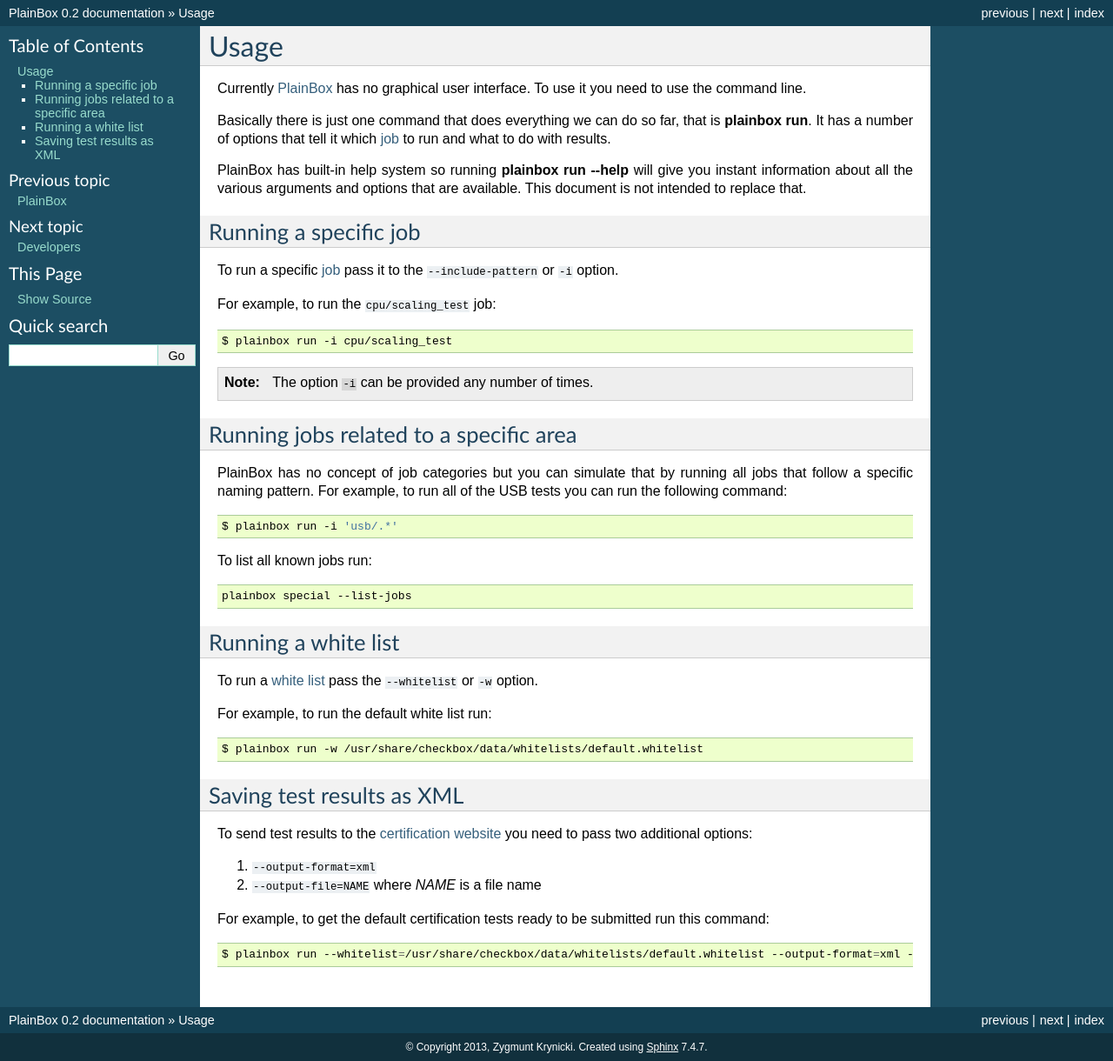
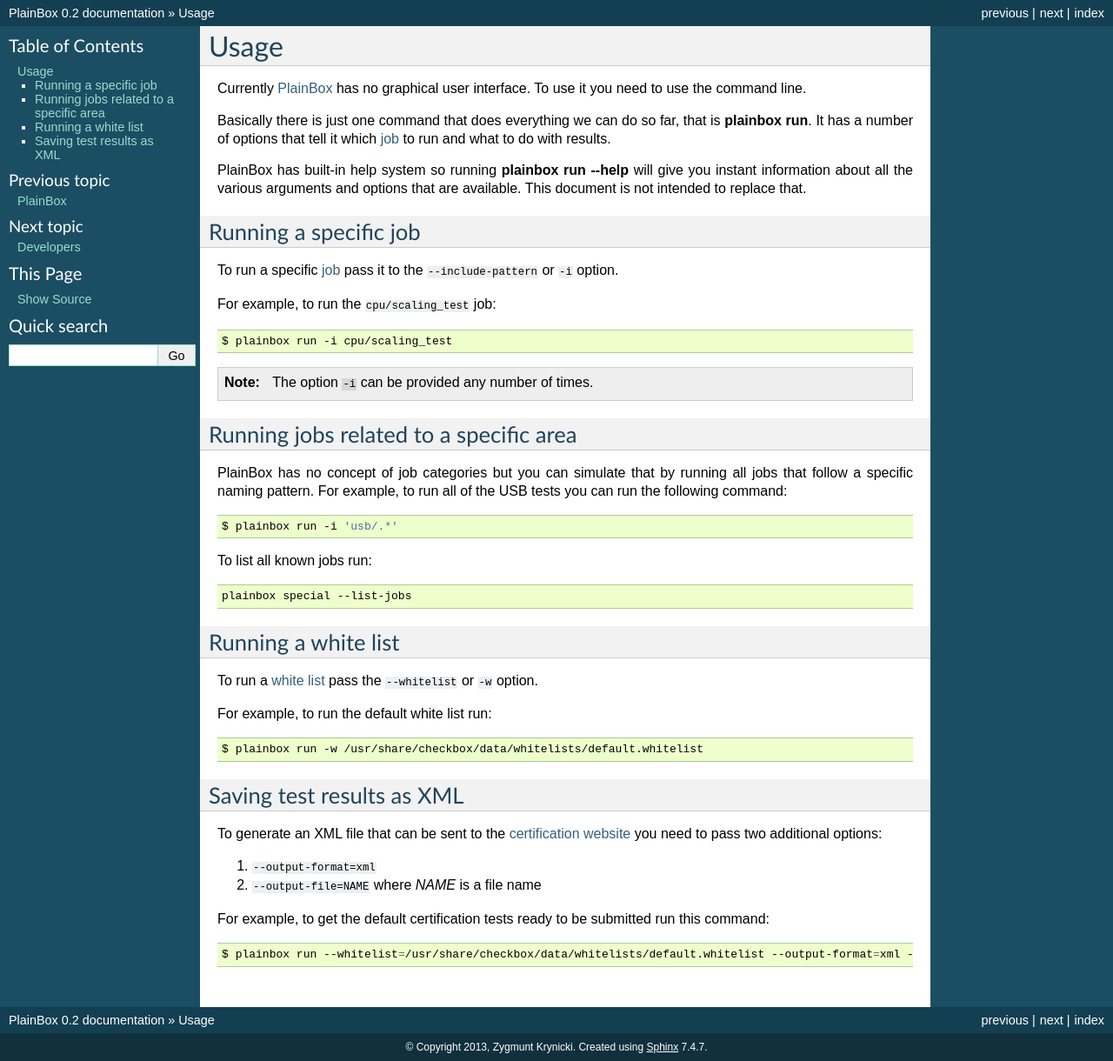
Before and after one commit to pombredanne/git.launchpad.net-plainbox, a Sphinx documentation site: the page built from docs/usage.rst, in a window 1280 px wide. Shown: the whole page at 87% size. Built offline with Sphinx 7.4.7, drawn with Linux system fonts in a browser that asks for light colours.

Commit message:
docs: fix incorrect statement about what `plainbox run` does
Signed-off-by: Zygmunt Krynicki <zygmunt.krynicki@canonical.com>

```diff
--- a/docs/usage.rst
+++ b/docs/usage.rst
@@ -61,8 +61,8 @@
 Saving test results as XML
 ^^^^^^^^^^^^^^^^^^^^^^^^^^
 
-To send test results to the :term:`certification website` you need to pass two
-additional options:
+To generate an XML file that can be sent to the :term:`certification website`
+you need to pass two additional options:
 
 1. ``--output-format=xml``
 2. ``--output-file=NAME`` where *NAME* is a file name
```
